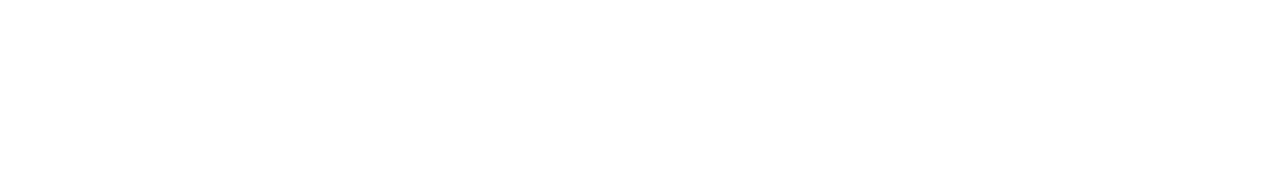
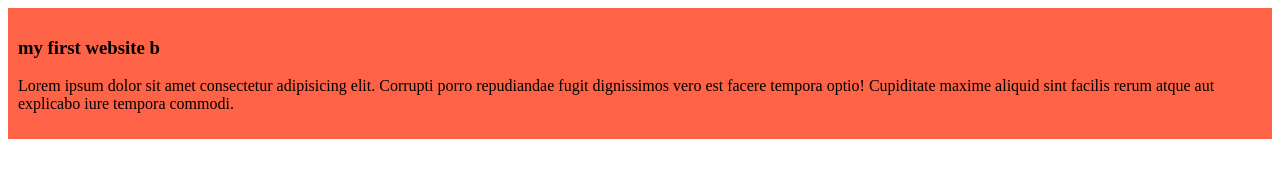
Before and after one commit to hafizsd/my-simple-website-b, a plain HTML site: page index.html in a window 1280 px wide. Drawn offline with Linux system fonts and the light colour scheme.

Commit message:
added the fast blog

```diff
--- a/index.html
+++ b/index.html
@@ -4,8 +4,12 @@
     <meta charset="UTF-8">
     <meta name="viewport" content="width=device-width, initial-scale=1.0">
     <title>my-simple-website-b</title>
+    <link rel="stylesheet" href="styles/blog.css">
 </head>
 <body>
-
+ <div>
+    <h3>my first website b</h3>
+    <p>Lorem ipsum dolor sit amet consectetur adipisicing elit. Corrupti porro repudiandae fugit dignissimos vero est facere tempora optio! Cupiditate maxime aliquid sint facilis rerum atque aut explicabo iure tempora commodi.</p>
+ </div>
 </body>
 </html>
--- /dev/null
+++ b/styles/blog.css
@@ -0,0 +1,4 @@
+div{
+    background-color: tomato ;
+    padding: 10px;
+}
```
